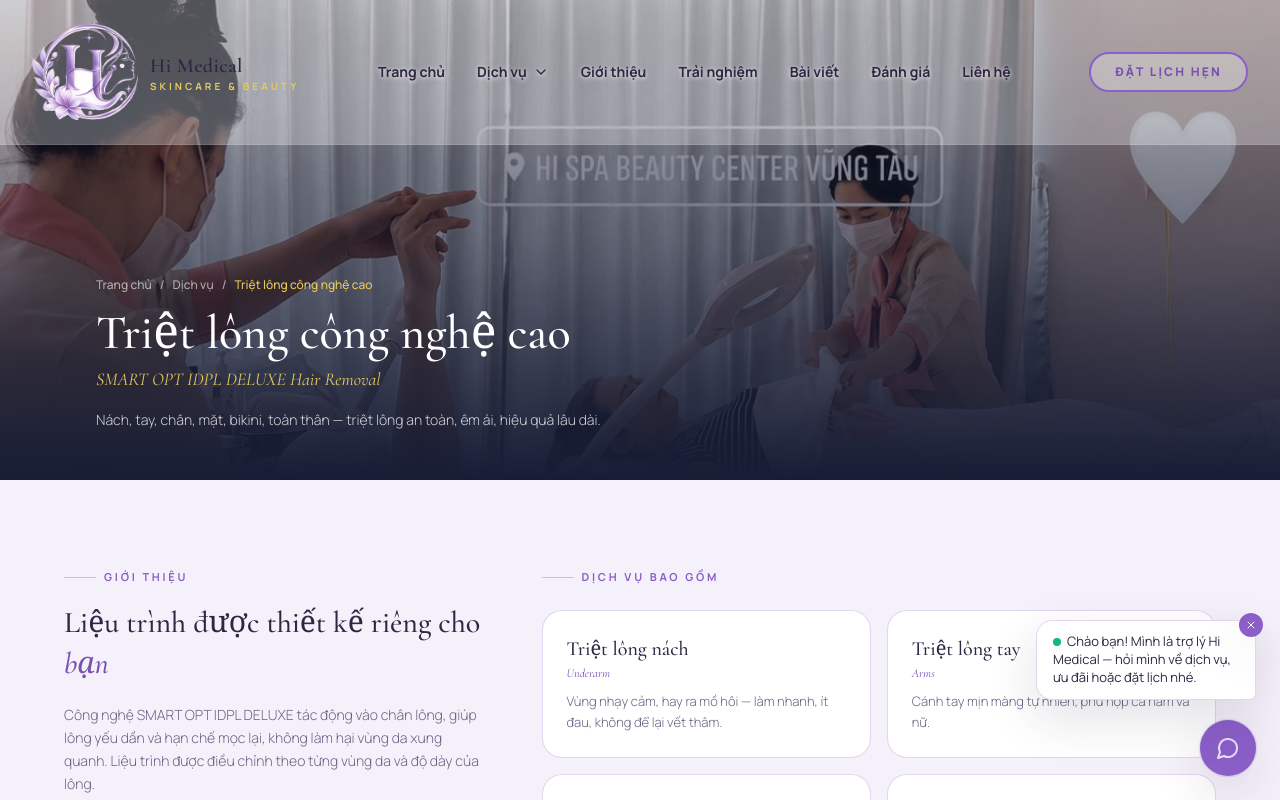
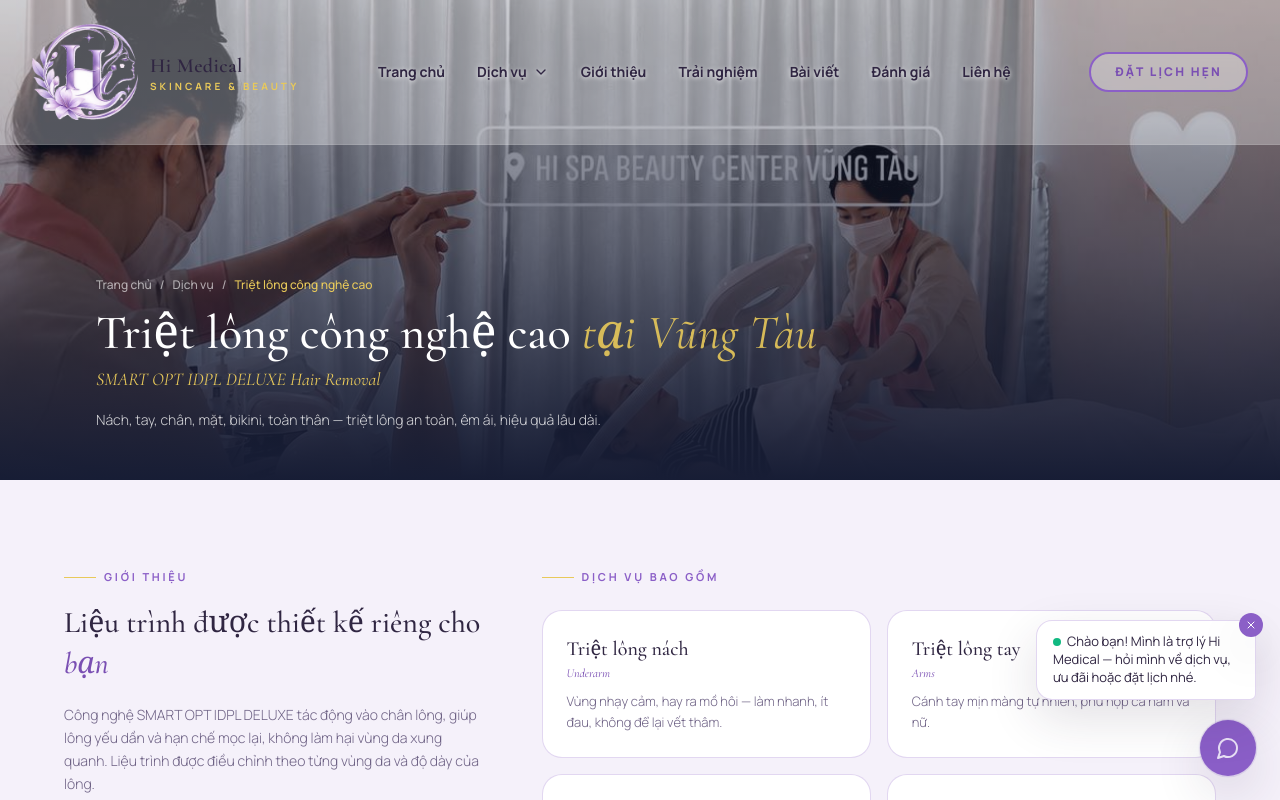
Before and after one commit to dungvt1234/hi-medical-news-website, a Next.js app: page /dich-vu/triet-long-cong-nghe-cao in a window 1280 px wide. Shown: the top 800 px of the page. Built offline with nearby package versions, Linux system fonts and the light colour scheme.

Commit message:
seo: local titles, descriptions and H1s with Vung Tau

```diff
--- a/app/dich-vu/[slug]/page.tsx
+++ b/app/dich-vu/[slug]/page.tsx
@@ -9,16 +9,44 @@ export function generateStaticParams() {
   return SERVICES.map((s) => ({ slug: s.slug }));
 }
 
+const SEO: Record<string, { title: string; desc: string }> = {
+  'triet-long-cong-nghe-cao': {
+    title: 'Triệt lông vĩnh viễn tại Vũng Tàu',
+    desc: 'Triệt lông êm ái, hiệu quả lâu dài bằng SMART OPT IDPL DELUXE tại Hi Medical, 49 Nguyễn Bỉnh Khiêm, Vũng Tàu. Tư vấn miễn phí: 0799 390 790.',
+  },
+  'dieu-tri-da-chuyen-sau': {
+    title: 'Trị mụn, nám & thâm tại Vũng Tàu',
+    desc: 'Điều trị mụn, nám, thâm, sẹo bằng laser & IPL hiện đại theo phác đồ riêng từng làn da tại Hi Medical Vũng Tàu. Đặt lịch: 0799 390 790.',
+  },
+  'cham-soc-da': {
+    title: 'Chăm sóc da mặt chuyên sâu tại Vũng Tàu',
+    desc: 'Facial làm sạch sâu, dưỡng ẩm phục hồi trong không gian tĩnh lặng tại Hi Medical, 49 Nguyễn Bỉnh Khiêm, Vũng Tàu. Đặt lịch: 0799 390 790.',
+  },
+  'tre-hoa-nang-co': {
+    title: 'Trẻ hoá & nâng cơ không phẫu thuật tại Vũng Tàu',
+    desc: 'Trẻ hoá, săn chắc da bằng IPL, laser và Micro needle shoot tại Hi Medical Vũng Tàu. Tư vấn miễn phí: 0799 390 790.',
+  },
+  'massage-thu-gian': {
+    title: 'Massage dưỡng sinh thảo dược tại Vũng Tàu',
+    desc: 'Massage thư giãn, giải toả căng thẳng bằng thảo dược tại Hi Medical, 49 Nguyễn Bỉnh Khiêm, Vũng Tàu. Đặt lịch: 0799 390 790.',
+  },
+  'combo-uu-dai': {
+    title: 'Combo spa ưu đãi tại Vũng Tàu',
+    desc: 'Combo chăm sóc toàn diện giá ưu đãi dành riêng khách đặt lịch online tại Hi Medical Vũng Tàu. Đặt lịch: 0799 390 790.',
+  },
+};
+
 export function generateMetadata({ params }: { params: { slug: string } }) {
   const sv = getService(params.slug);
   if (!sv) return { title: 'Không tìm thấy dịch vụ' };
+  const seo = SEO[params.slug];
   return {
-    title: `${sv.name} tại TP.HCM`,
-    description: `${sv.tagline} Đặt lịch tư vấn miễn phí: 0799 390 790.`,
+    title: seo?.title ?? `${sv.name} tại Vũng Tàu`,
+    description: seo?.desc ?? `${sv.tagline} Đặt lịch tư vấn miễn phí: 0799 390 790.`,
     alternates: { canonical: `/dich-vu/${sv.slug}` },
     openGraph: {
-      title: `${sv.name} | Hi Medical`,
-      description: sv.tagline,
+      title: `${seo?.title ?? sv.name} | Hi Medical`,
+      description: seo?.desc ?? sv.tagline,
       images: [{ url: sv.img, alt: sv.name }],
     },
   };
@@ -60,7 +88,8 @@ export default function ServiceDetailPage({ params }: { params: { slug: string }
               <span className="text-gold">{sv.name}</span>
             </nav>
             <h1 className="font-heading text-4xl font-medium leading-tight text-white sm:text-5xl">
-              {sv.name}
+              {sv.name}{' '}
+              <span className="font-light italic text-gold/90">tại Vũng Tàu</span>
             </h1>
             <p className="mt-2 font-heading text-lg italic text-gold">{sv.en}</p>
             <p className="mt-4 max-w-2xl text-sm font-light leading-relaxed text-white/80">
--- a/app/dich-vu/page.tsx
+++ b/app/dich-vu/page.tsx
@@ -2,7 +2,7 @@ import Link from 'next/link';
 import { SERVICES } from '@/lib/services';
 
 export const metadata = {
-  title: 'Dịch vụ Spa & Điều trị da tại TP.HCM',
+  title: 'Dịch vụ spa & điều trị da tại Vũng Tàu',
   description:
     'Khám phá các dịch vụ chăm sóc sắc đẹp an toàn tại Hi Medical: triệt lông công nghệ cao, điều trị da chuyên sâu, chăm sóc da, trẻ hóa & nâng cơ, massage thư giãn và combo ưu đãi.',
   alternates: { canonical: '/dich-vu' },
@@ -18,7 +18,7 @@ export default function DichVuPage() {
             <span className="h-px w-8 bg-gold" /> Our Services <span className="h-px w-8 bg-gold" />
           </p>
           <h1 className="mt-5 font-heading text-4xl font-medium leading-tight text-ink sm:text-6xl">
-            Dịch vụ của <span className="italic text-[#7A4FB3]">chúng tôi</span>
+            Dịch vụ spa tại <span className="italic text-[#7A4FB3]">Vũng Tàu</span>
           </h1>
           <p className="mx-auto mt-5 max-w-2xl text-base font-light leading-relaxed text-[#6E6285]">
             Từ triệt lông công nghệ cao đến điều trị da chuyên sâu — mỗi liệu trình đều được
--- a/app/layout.tsx
+++ b/app/layout.tsx
@@ -9,11 +9,11 @@ import { SalonJsonLd } from '@/components/JsonLd';
 export const metadata: Metadata = {
   metadataBase: new URL('https://himedicalskin.com'),
   title: {
-    default: 'Hi Medical Spa — Triệt lông, Trị nám & Chăm sóc da tại TP.HCM',
+    default: 'Triệt lông, Trị nám & Spa tại Vũng Tàu | Hi Medical',
     template: '%s | Hi Medical',
   },
   description:
-    'Hi Medical Skincare & Beauty TP.HCM — triệt lông SMART OPT IDPL, điều trị mụn/nám, trẻ hoá và chăm sóc da chuẩn y khoa. Mở cửa 09:00–18:00. Đặt lịch: 0799 390 790.',
+    'Hi Medical Skincare & Beauty — 49 Nguyễn Bỉnh Khiêm, Vũng Tàu. Triệt lông SMART OPT IDPL, trị mụn/nám, trẻ hoá chuẩn y khoa. Đặt lịch: 0799 390 790.',
   keywords: [
     'spa cao cấp',
     'skincare',
@@ -29,16 +29,16 @@ export const metadata: Metadata = {
     type: 'website',
     locale: 'vi_VN',
     siteName: 'Hi Medical Skincare & Beauty',
-    title: 'Hi Medical Spa — Triệt lông, Trị nám & Chăm sóc da tại TP.HCM',
+    title: 'Triệt lông, Trị nám & Spa tại Vũng Tàu | Hi Medical',
     description:
-      'Trải nghiệm spa cao cấp tại TP.HCM — triệt lông, điều trị da và trẻ hoá chuẩn y khoa. Đặt lịch: 0799 390 790.',
+      'Trải nghiệm spa cao cấp tại Vũng Tàu — triệt lông, điều trị da và trẻ hoá chuẩn y khoa. Đặt lịch: 0799 390 790.',
     images: [{ url: '/logo.png', width: 512, height: 512, alt: 'Hi Medical Skincare & Beauty' }],
   },
   twitter: {
     card: 'summary',
-    title: 'Hi Medical Spa — Skincare & Beauty TP.HCM',
+    title: 'Triệt lông, Trị nám & Spa tại Vũng Tàu | Hi Medical',
     description:
-      'Triệt lông, trị nám, trẻ hoá và chăm sóc da chuẩn y khoa tại TP.HCM. Đặt lịch: 0799 390 790.',
+      'Triệt lông, trị nám, trẻ hoá và chăm sóc da chuẩn y khoa tại Vũng Tàu. Đặt lịch: 0799 390 790.',
     images: ['/logo.png'],
   },
   robots: { index: true, follow: true },
--- a/components/Hero.tsx
+++ b/components/Hero.tsx
@@ -104,16 +104,9 @@ export default function Hero() {
           </p>
 
           <h1 className="font-heading text-4xl font-light leading-[1.1] tracking-tight text-white sm:text-5xl lg:text-7xl">
-            <img
-              src="/images/moon.png"
-              alt=""
-              className="mr-2 inline-block h-11 w-11 align-middle sm:h-16 sm:w-16 sm:mr-3"
-            />
-            Moonlight,
+            Spa &amp; trị liệu da
             <br />
-            floral scent &amp;
-            <br />
-            a touch of <span className="italic text-gold">beauty.</span>
+            đẳng cấp tại <span className="italic text-gold">Vũng Tàu.</span>
           </h1>
 
           <p className="mx-auto mt-6 max-w-md text-sm font-light leading-relaxed text-white/85 sm:text-base lg:mx-0">
```
